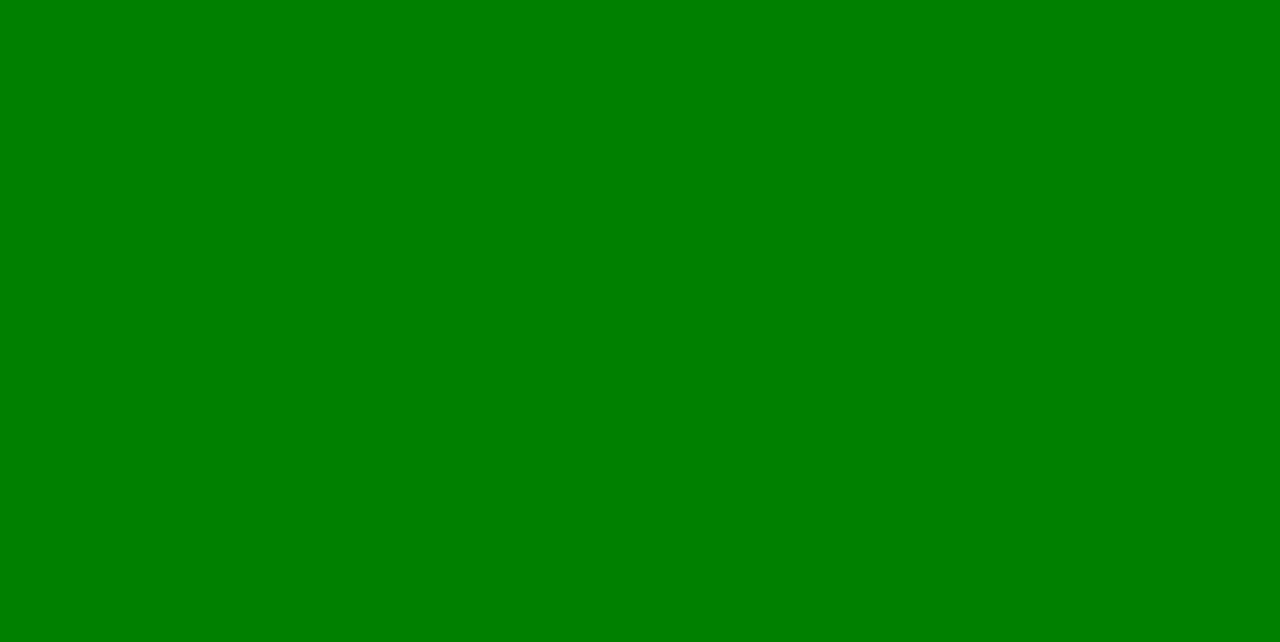
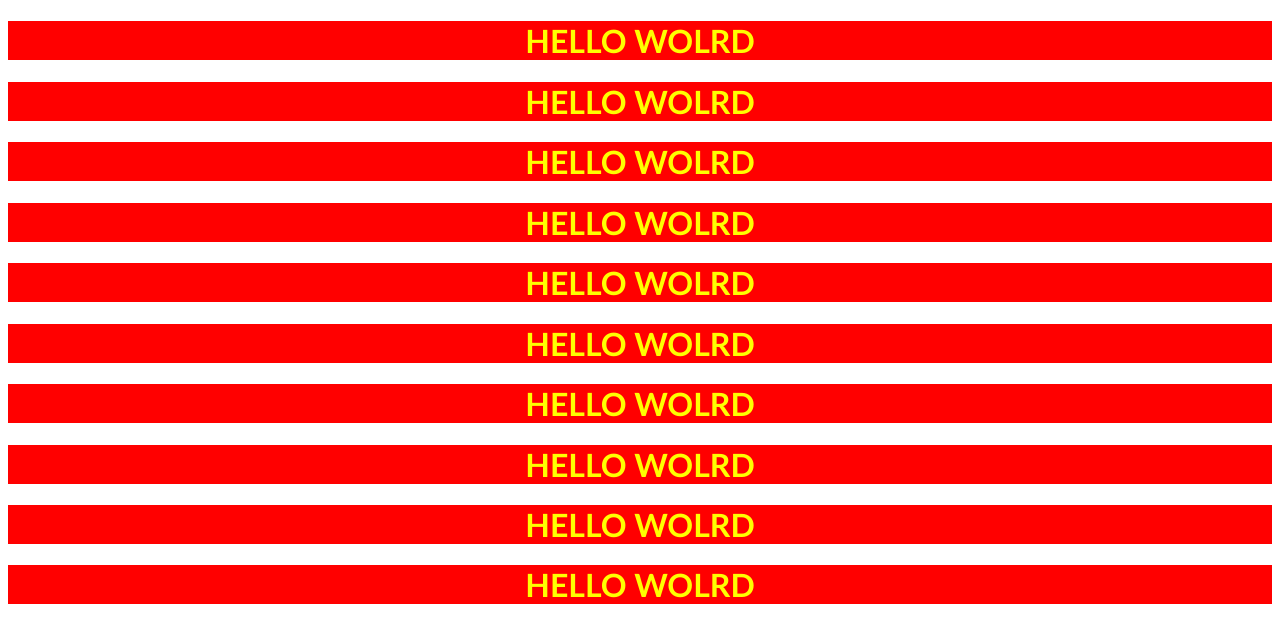
Before and after one commit to dishantgahlot/CSE--17, a plain HTML site: page index.html in a window 1280 px wide. Drawn offline with Linux system fonts and the light colour scheme.

Commit message:
some changes

```diff
--- a/index.html
+++ b/index.html
@@ -5,8 +5,27 @@
     <meta name="viewport" content="width=device-width, initial-scale=1.0">
     <title>Document</title>
 </head>
+<style >
+
+    h1{
+        background:red;
+        text-align: center;
+        font: 300;
+        font-family: 'Gill Sans', 'Gill Sans MT', Calibri, 'Trebuchet MS', sans-serif;
+        color: yellow;
+    }
+</style>
 <body>
-    <body style="background:green;"></body>
-
+    <h1>HELLO WOLRD</h1>
+    <h1>HELLO WOLRD</h1>
+    <h1>HELLO WOLRD</h1>
+    <h1>HELLO WOLRD</h1>
+    <h1>HELLO WOLRD</h1>
+    <h1>HELLO WOLRD</h1>
+    <h1>HELLO WOLRD</h1>
+    <h1>HELLO WOLRD</h1>
+    <h1>HELLO WOLRD</h1>
+    <h1>HELLO WOLRD</h1>
+</body>
 </body>
 </html>
```
